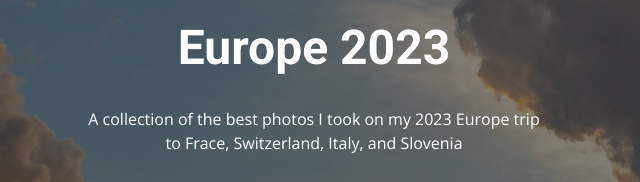
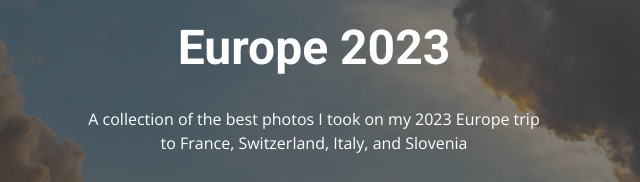
Before and after one commit to Cassse/strattanphotography, a plain HTML site: page index.html in a window 1280 px wide. Shown: the part 268-450 px from the top of the page, 326-966 px from the left. Drawn offline with nearby package versions, Linux system fonts and the light colour scheme; a script that the page names is missing.

Commit message:
Update index.html

```diff
--- a/index.html
+++ b/index.html
@@ -89,7 +89,7 @@
             <div class="carousel-container">
               <div class="carousel-content">
                 <h2 class="animate__animated animate__fadeInDown">Europe 2023</h2>
-                <p class="animate__animated animate__fadeInUp">A collection of the best photos I took on my 2023 Europe trip to Frace, Switzerland, Italy, and Slovenia</p>
+                <p class="animate__animated animate__fadeInUp">A collection of the best photos I took on my 2023 Europe trip to France, Switzerland, Italy, and Slovenia</p>
                 <div>
                   <a href="#portfolio" class="btn-get-started animate__animated animate__fadeInUp scrollto">View More</a>
                 </div>
```
